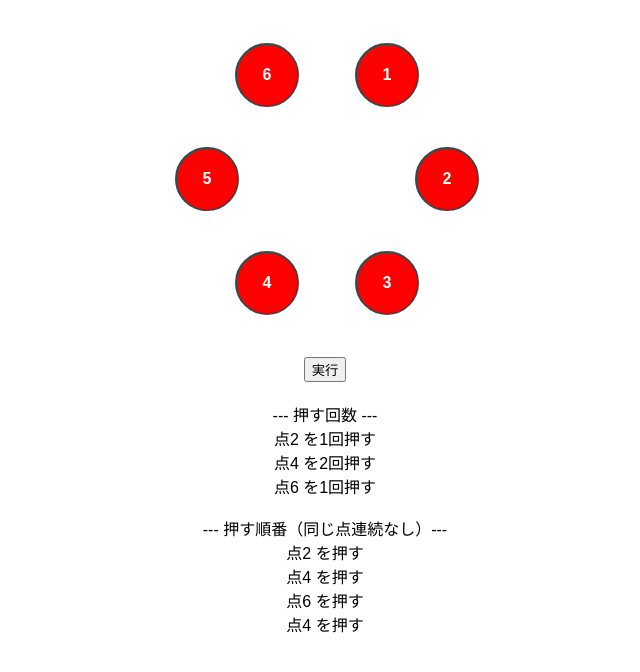
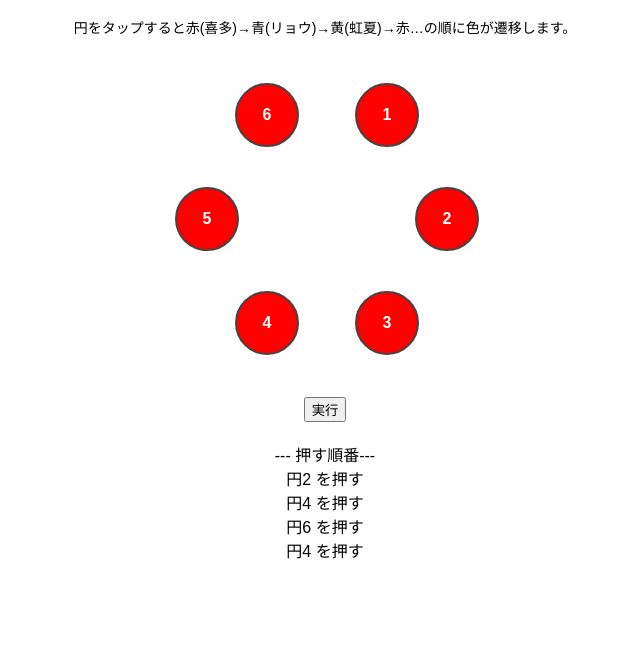
Before and after one commit to hototogisu2003/BocchiGame.io, a plain HTML site: page index.html in a window 1280 px wide. Both pictures are taken after a click on the button "実行". Shown: the part 58-730 px from the top of the page, without its empty margins (315-955 px from the left). Drawn offline with Linux system fonts and the light colour scheme.

Commit message:
Update index.html

```diff
--- a/index.html
+++ b/index.html
@@ -10,6 +10,10 @@
     }
     h2 {
       margin-top: 20px;
+    }
+    #description {
+      margin-top: 10px;
+      font-size: 14px;
     }
     #circle-container {
       position: relative;
@@ -47,6 +51,9 @@
 <body>
 
 <h2>ひとりの冒険手順計算ツール</h2>
+<div id="description">
+  円をタップすると赤(喜多)→青(リョウ)→黄(虹夏)→赤…の順に色が遷移します。
+</div>
 
 <div id="circle-container"></div>
 
@@ -151,14 +158,9 @@
       return;
     }
 
-    let msg = "--- 押す回数 ---\n";
-    result.presses.forEach((p, i) => {
-      if (p) msg += `点${i + 1} を${p}回押す\n`;
-    });
-
-    msg += "\n--- 押す順番（同じ点連続なし）---\n";
+    let msg = "--- 押す順番---\n";
     result.seq.forEach(i => {
-      msg += `点${i + 1} を押す\n`;
+      msg += `円${i + 1} を押す\n`;
     });
 
     output.textContent = msg;
```
